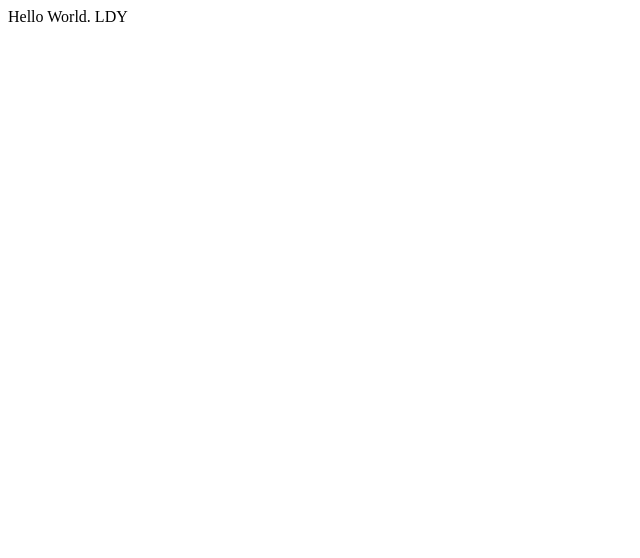
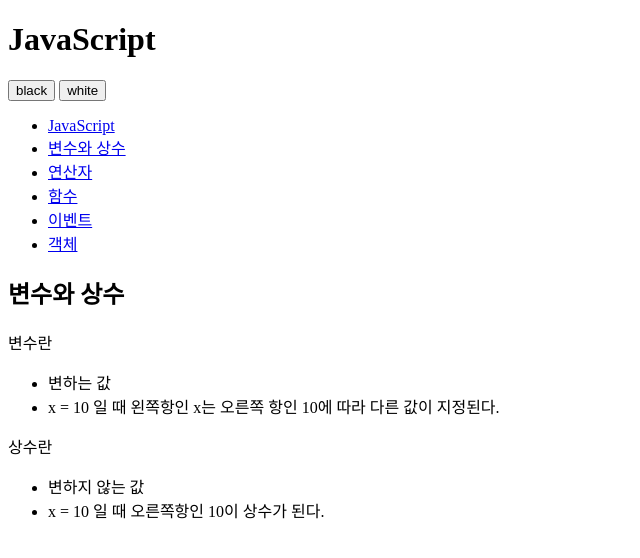
Before and after one commit to ldy32/opentutorials-ldy32, a plain HTML site: page index.html in a window 1280 px wide. Shown: the whole page, without its empty margins (0-640 px from the left). Drawn offline with Linux system fonts and the light colour scheme.

Commit message:
change index.html

```diff
--- a/index.html
+++ b/index.html
@@ -1,24 +1,53 @@
 <!DOCTYPE html>
-<html lang="en">
+<html>
 	<head>
 		<meta charset="utf-8" />
-
-		<!-- Always force latest IE rendering engine (even in intranet) & Chrome Frame
-		Remove this if you use the .htaccess -->
-		<meta http-equiv="X-UA-Compatible" content="IE=edge,chrome=1" />
-
-		<title>index</title>
-		<meta name="description" content="" />
-		<meta name="author" content="LDY" />
-
-		<meta name="viewport" content="width=device-width; initial-scale=1.0" />
-
-		<!-- Replace favicon.ico & apple-touch-icon.png in the root of your domain and delete these references -->
-		<link rel="shortcut icon" href="/favicon.ico" />
-		<link rel="apple-touch-icon" href="/apple-touch-icon.png" />
 	</head>
 
-	<body>
-		Hello World. LDY
+	<body id="body">
+		<div>
+			<header>
+				<h1>JavaScript</h1>
+			</header>
+			<div id="toolbar">
+				<input type="button" value="black" />
+				<input type="button" value="white" />
+			</div>
+			<nav>
+				<ul>
+					<li><a href="http://opentutorials.org/course/49/16">JavaScript</a></li>
+					<li><a href="http://opentutorials.org/course/49/17">변수와 상수</a></li>
+					<li><a href="http://opentutorials.org/course/49/18">연산자</a></li>
+					<li><a href="http://opentutorials.org/course/49/19">함수</a></li>
+					<li><a href="http://opentutorials.org/course/49/20">이벤트</a></li>
+					<li><a href="http://opentutorials.org/course/49/21">객체</a></li>
+				</ul>
+			</nav>
+			<article>
+				<h2>변수와 상수</h2>
+				<div>
+					<p>변수란</p>
+					<ul>
+						<li>
+							변하는 값
+						</li>
+						<li>
+							x = 10 일 때 왼쪽항인 x는 오른쪽 항인 10에 따라 다른 값이 지정된다.
+						</li>
+					</ul>
+					<p>
+						상수란
+					</p>
+					<ul>
+						<li>
+							변하지 않는 값
+						</li>
+						<li>
+							x = 10 일 때 오른쪽항인 10이 상수가 된다.
+						</li>
+					</ul>
+				</div>
+			</article>
+		</div>
 	</body>
 </html>
```
